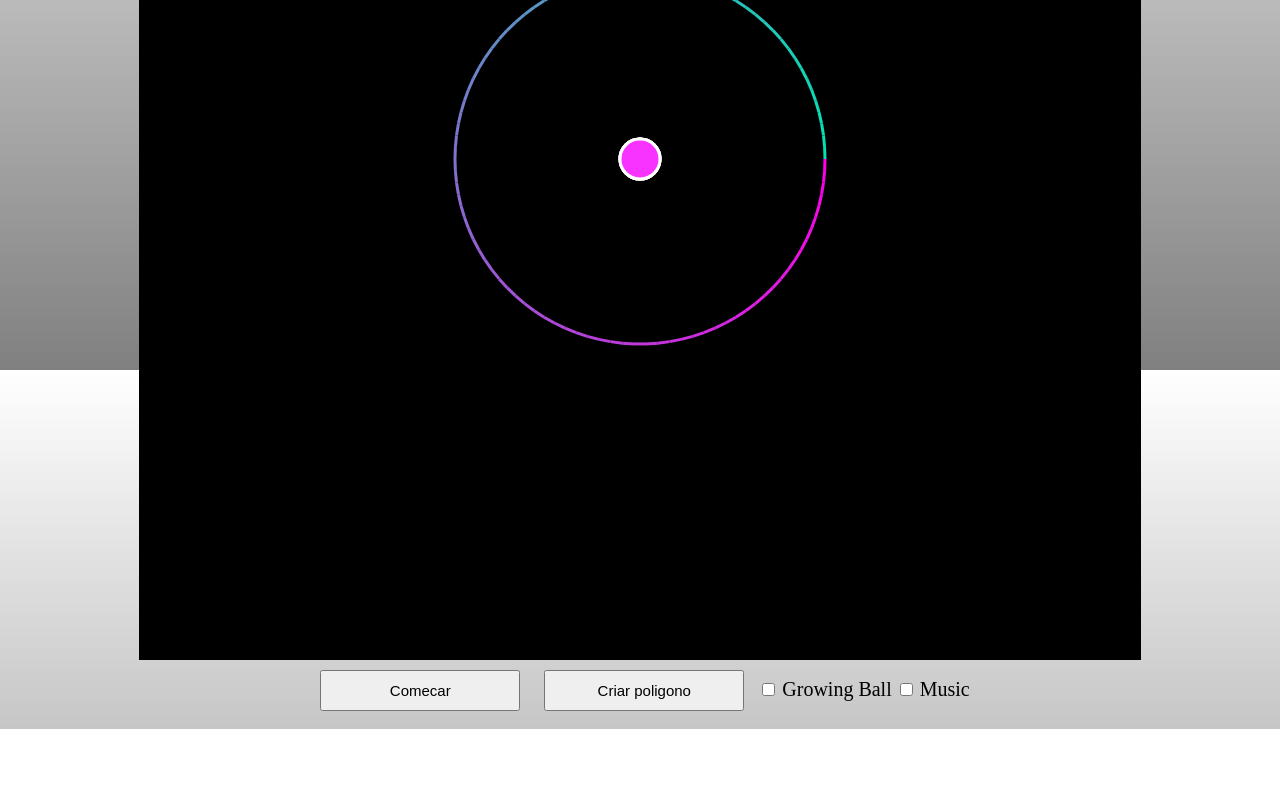
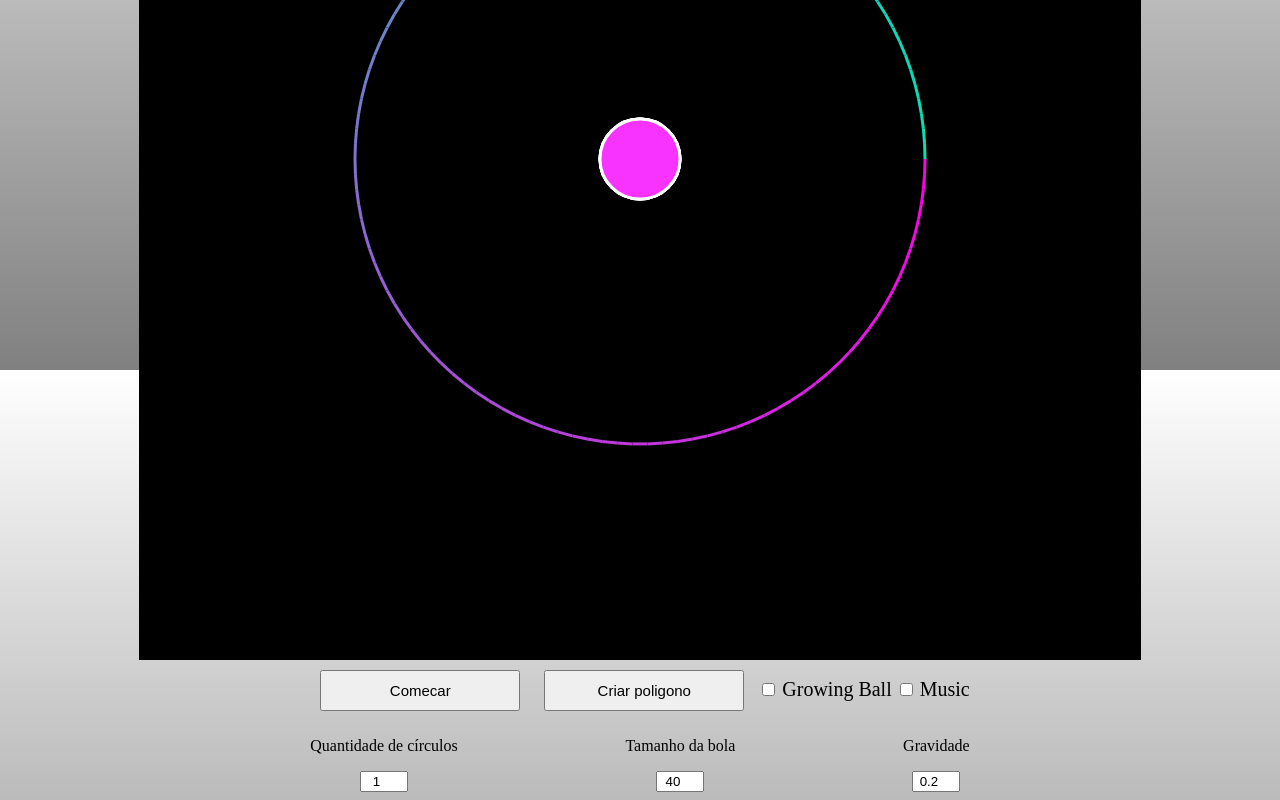
Before and after one commit to TadiotoG/TypeScript, a website: page index.html in a window 1280 px wide. Shown: the part 430-1230 px from the top of the page. Before the commit the page ends 1159 px from the top, so only its background shows below. Drawn offline with Linux system fonts and the light colour scheme.

Commit message:
Novos botoes e resolucao da tela melhorada

```diff
--- a/index.html
+++ b/index.html
@@ -30,6 +30,17 @@
     #container_buttons {
         order: 1;
     }
+
+    #type_container{
+        display: flex;
+        flex-direction: row;
+        justify-content: space-between;
+    }
+
+    .type_box{
+        width: 40px;
+        text-align: center;
+    }
 </style>
 
 <body>
@@ -42,6 +53,23 @@
         <label for="checkbox_growing">Growing Ball</label>
         <input type="checkbox" name="music" id="checkbox_music">
         <label for="checkbox_music">Music</label>
+
+
+        <div id="type_container">
+            <div>
+                <p>Quantidade de círculos</p>
+                <input type="number" id="amount_of_circles" value="1" class="type_box">
+            </div>
+            <div>
+                <p>Tamanho da bola</p>
+                <input type="number" id="ball_size" value="40" class="type_box">
+            </div>
+            <div>
+                <p>Gravidade</p>
+                <input type="number" id="gravity" value="0.2" class="type_box" step="0.1">
+            </div>
+        </div>
+
     </div>
 
     <script src="script.js"></script>
--- a/script.js
+++ b/script.js
@@ -575,13 +575,13 @@ var GROWING;
 var animation_on = false;
 var background_color = "black";
 var sound_on = false;
-var ball_1 = new Ball("rgb(255, 255, 255)", "rgb(248, 50, 255)", 20, canvas.width / 2, canvas.height / 2, 3, 1, -1.5, ctx, 2, 20, sound_on, 0.03);
+var ball_1 = new Ball("rgb(255, 255, 255)", "rgb(248, 50, 255)", 40, canvas.width / 2, canvas.height / 2, 3, 1, -1.5, ctx, 3, 20, sound_on, 0.03);
 var uni = new Universe(ctx, canvas.width, canvas.height, background_color);
-var ball_bigger_size = 200;
+var ball_bigger_size = 300;
 var vel = 0.3;
 var whole_flag = false;
 var whole_s = 9;
-var num_of_points_for_circle = 100;
+var num_of_points_for_circle = 120;
 var num_of_ball = 1;
 var begin_color = get_color_from_rgb("rgb(255, 0, 234)");
 var end_color = get_color_from_rgb("rgb(3, 228, 179)");
--- a/script.ts
+++ b/script.ts
@@ -694,14 +694,14 @@ var animation_on = false;
 var background_color = "black";
 var sound_on = false;
 
-var ball_1 = new Ball(`rgb(255, 255, 255)`, `rgb(248, 50, 255)`, 20, canvas.width/2, canvas.height/2, 3, 1, -1.5, ctx, 2, 20, sound_on, 0.03);
+var ball_1 = new Ball(`rgb(255, 255, 255)`, `rgb(248, 50, 255)`, 40, canvas.width/2, canvas.height/2, 3, 1, -1.5, ctx, 3, 20, sound_on, 0.03);
 let uni = new Universe(ctx, canvas.width, canvas.height, background_color);
 
-let ball_bigger_size = 200
+let ball_bigger_size = 300
 let vel = 0.3;
 let whole_flag = false;
 let whole_s = 9;
-let num_of_points_for_circle = 100;
+let num_of_points_for_circle = 120;
 let num_of_ball = 1;
 let begin_color = get_color_from_rgb("rgb(255, 0, 234)");
 let end_color = get_color_from_rgb("rgb(3, 228, 179)");
```
